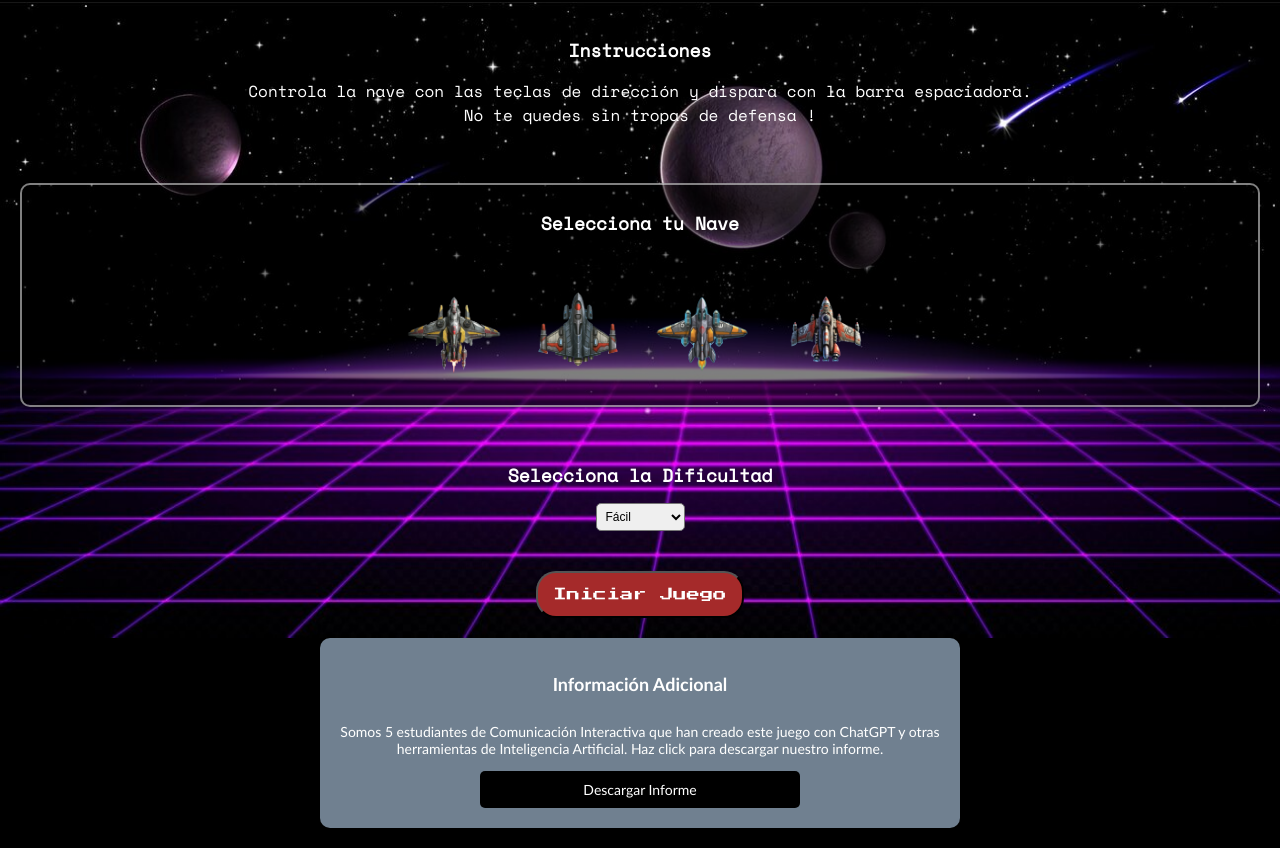
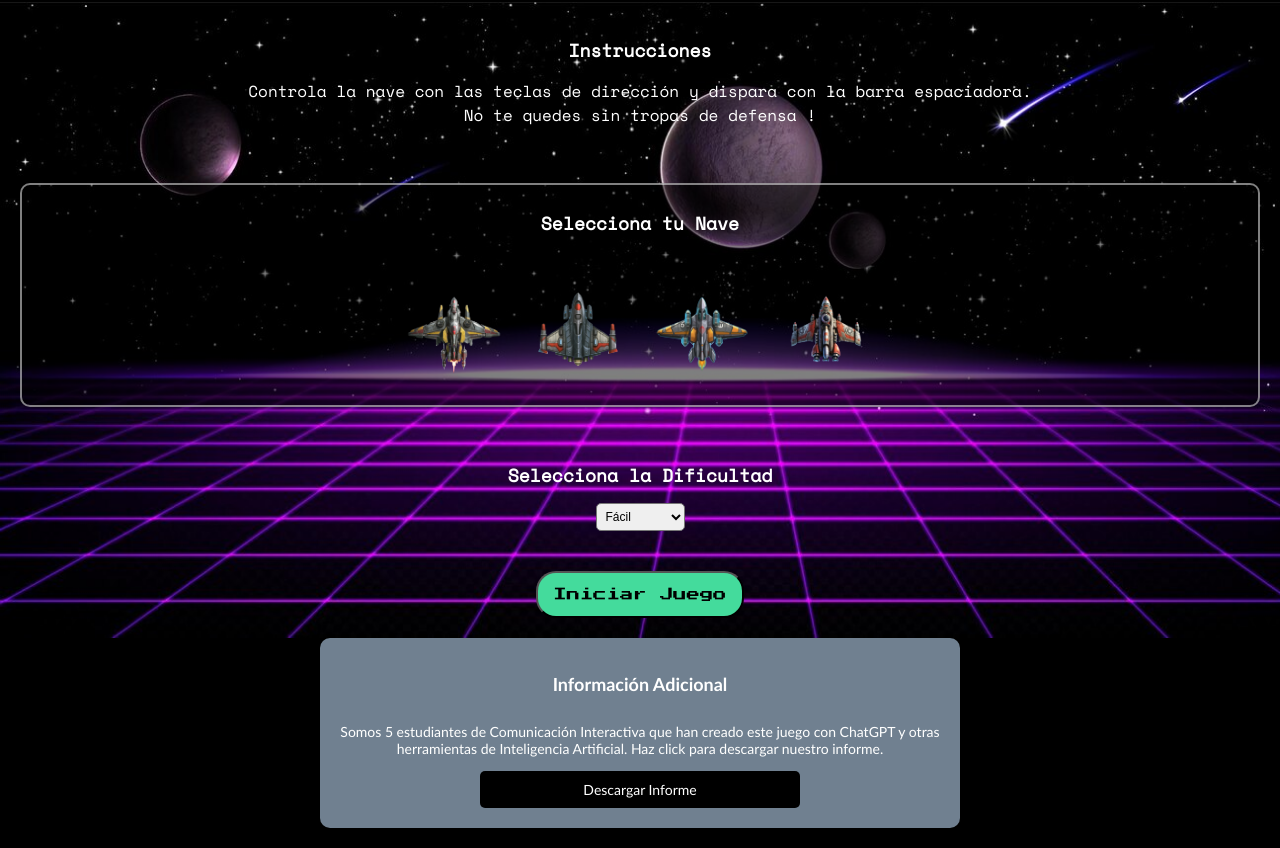
Before and after one commit to albertarrebola08/Space-Invaders, a plain HTML site: page index.html in a window 1280 px wide. Shown: the part 73-921 px from the top of the page. Drawn offline with nearby package versions, Linux system fonts and the light colour scheme.

Commit message:
changed background button color start game

```diff
--- a/styles.css
+++ b/styles.css
@@ -115,7 +115,7 @@ h2{
     display: flex;
     flex-direction: column;
     align-items: center;
-    padding: ;
+
 }
 
 #informacion-adicional a:hover {
@@ -125,12 +125,13 @@ h2{
 button{
     border-radius: 20px;
     padding: 15px;
-    background-color: brown;
-    color: white;
+    background-color: rgb(68, 219, 156);
+    color: black;
     font-family: 'Press Start 2P';
 }
 button:hover{
     background-color: rgb(212, 151, 21);
+    color: white;
 }
 
 /* MODAAAAAL GAME OVER */
```
